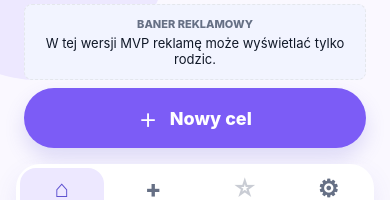
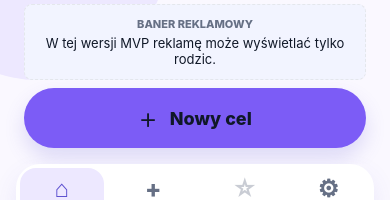
Before and after one commit to rciesielski3/unpeeky, a React Native app: screen / in a window 390 px wide. Both pictures are taken after a click on the button "Kontynuuj". Shown: the part 605-805 px from the top of the page. Built offline with nearby package versions, Linux system fonts and the light colour scheme.

Commit message:
fix: improve contrast on themed actions

```diff
--- a/App.tsx
+++ b/App.tsx
@@ -356,7 +356,7 @@ const styles = StyleSheet.create({
     fontWeight: "800"
   },
   resetConfirmText: {
-    color: colors.surface,
+    color: colors.text,
     fontSize: 16,
     fontWeight: "800"
   }
--- a/src/screens/AddGoalScreen.tsx
+++ b/src/screens/AddGoalScreen.tsx
@@ -410,7 +410,7 @@ const styles = StyleSheet.create({
     borderColor: "transparent",
     borderRadius: 999,
     borderWidth: 2,
-    height: 44,
+    aspectRatio: 1,
     justifyContent: "center",
     width: "15%"
   },
--- a/src/screens/GoalsScreen.tsx
+++ b/src/screens/GoalsScreen.tsx
@@ -468,13 +468,13 @@ const styles = StyleSheet.create({
     opacity: 0.45
   },
   addIcon: {
-    color: colors.surface,
+    color: colors.text,
     fontSize: 30,
     fontWeight: "300",
     lineHeight: 34
   },
   addButtonText: {
-    color: colors.surface,
+    color: colors.text,
     fontSize: 18,
     fontWeight: "800"
   },
```
